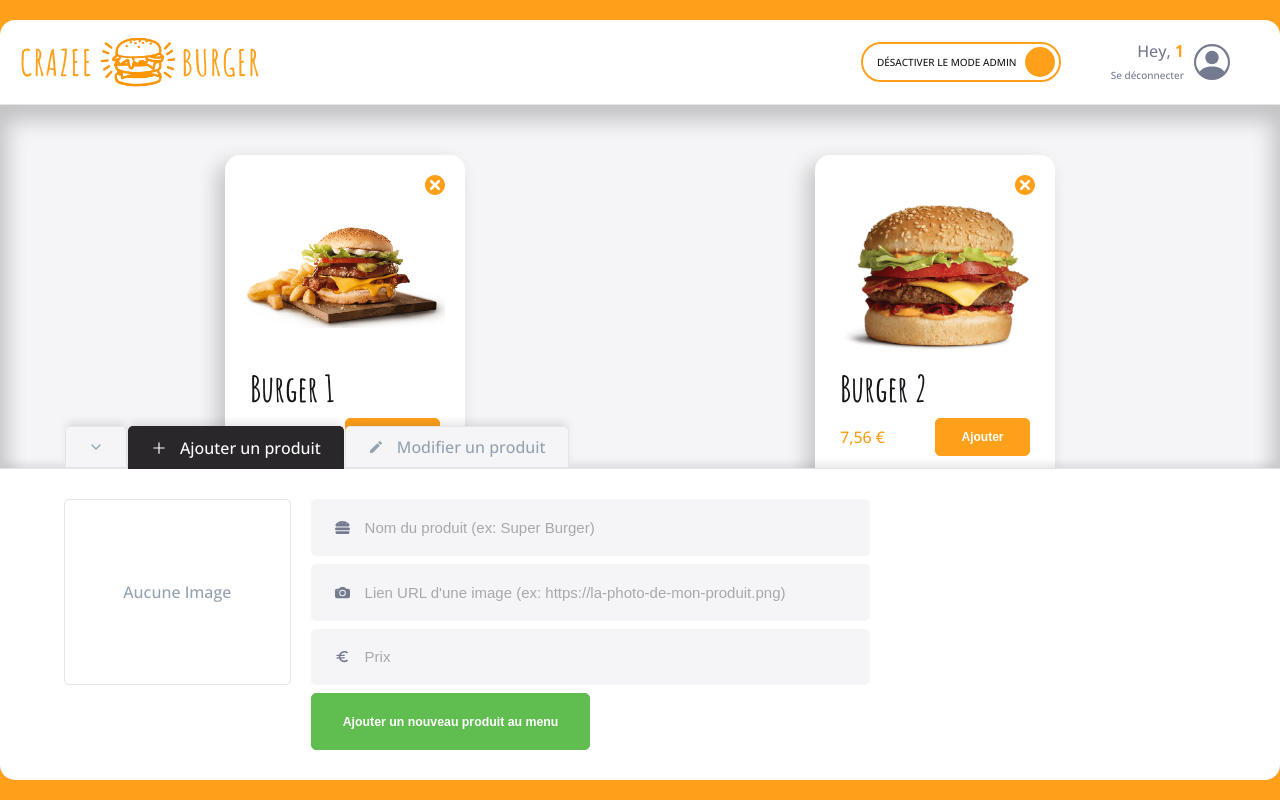
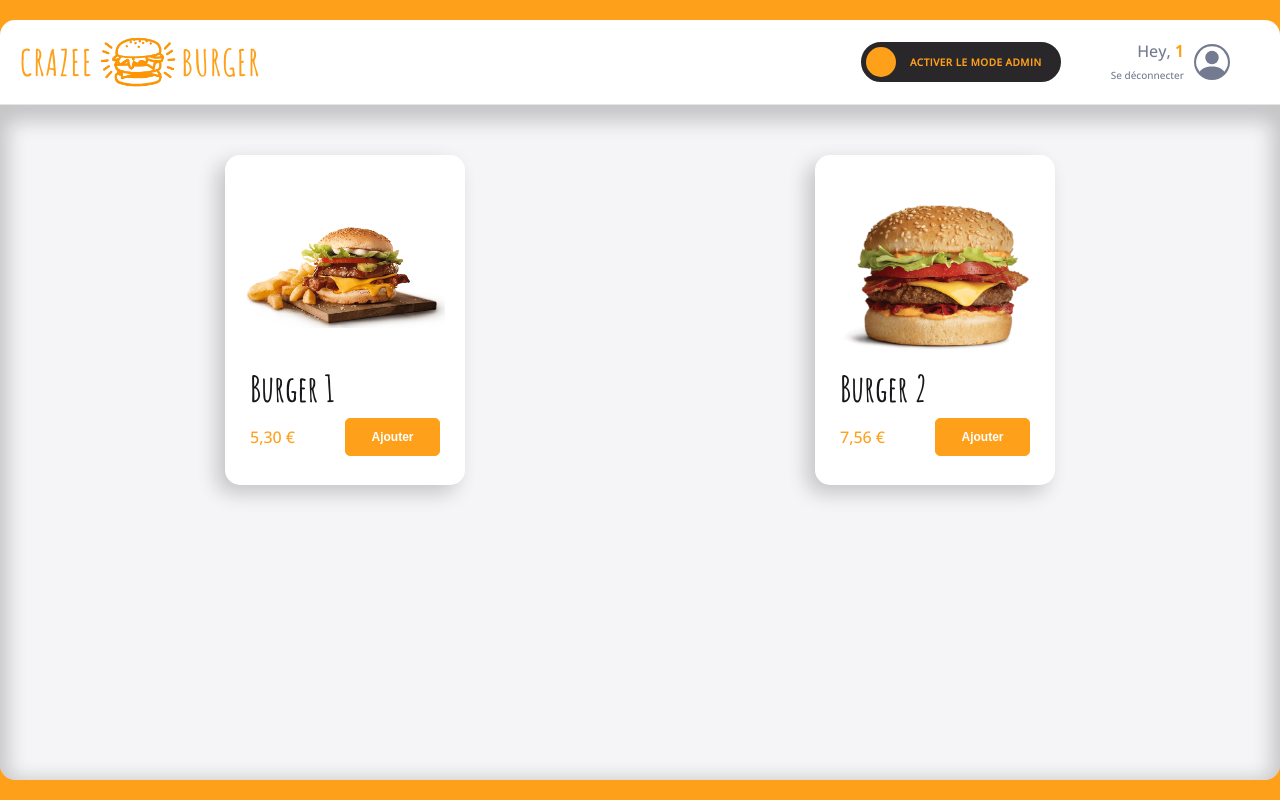
Before and after one commit to D-Luffytaro/crazee-burger, a React (Vite) app in the folder crazy-bg/: page /order/1 in a window 1280 px wide. Built offline with nearby package versions, Linux system fonts and the light colour scheme; the HTML template or start-up script is replaced by a standard one.

Commit message:
🐛 F08: ADMIN > Fix the size og the panel

```diff
--- a/crazy-bg/src/components/pages/order/Main/Admin/AdminPanel/AdminPanel.jsx
+++ b/crazy-bg/src/components/pages/order/Main/Admin/AdminPanel/AdminPanel.jsx
@@ -18,11 +18,10 @@ export default function PanelAdmin() {
 }
 
 const AdminPanelStyled = styled.div`
-  height: 251px;
-  border-bottom-left-radius: ${theme.borderRadius.extraRound};
-  border-bottom-right-radius: ${theme.borderRadius.extraRound};
+  height: 240px;
   background: ${theme.colors.white};
   border-top: 1px solid ${theme.colors.greyLight};
   box-shadow: ${theme.shadows.subtle};
+  box-sizing: border-box;
   padding: 30px 5%;
 `;
--- a/crazy-bg/src/components/pages/order/OrderPage.jsx
+++ b/crazy-bg/src/components/pages/order/OrderPage.jsx
@@ -8,7 +8,7 @@ import { fakeMenu } from "../../../fakeData/fakeMenu";
 import { EMPTY_PRODUCT } from "./Main/Admin/AdminPanel/AddForm";
 
 export default function OrderPage() {
-  const [isModeAdmin, setIsModeAdmin] = useState(true);
+  const [isModeAdmin, setIsModeAdmin] = useState(false);
   const [isCollapsed, setIsCollapsed] = useState(false);
   const [currentTabSelected, setCurrentTabSelected] = useState("add");
   const [menu, setMenu] = useState(fakeMenu.SMALL);
```
